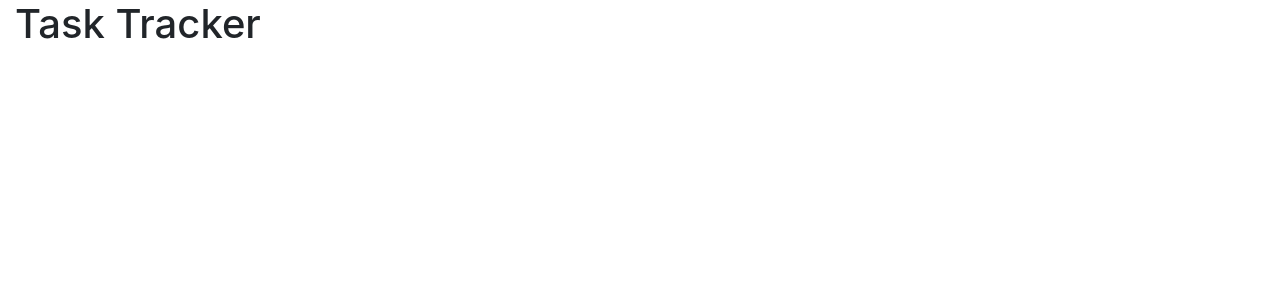
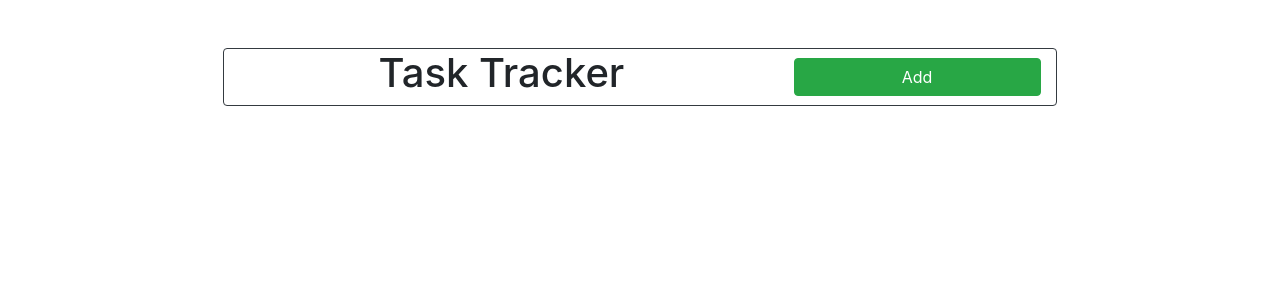
Before and after one commit to afoster44/React-Task-Tracker, a React (Create React App) app: page / in a window 1280 px wide. Shown: the top 300 px of the page. Built offline with nearby package versions, Linux system fonts and the light colour scheme.

Commit message:
Components, props and onClick

```diff
--- a/src/App.js
+++ b/src/App.js
@@ -4,7 +4,7 @@ function App() {
   return (
     <div className="App">
       <div className="container-fluid">
-        <div className="row">
+        <div className="col-sm-8 offset-2 mt-5 card border-dark">
           <Header />
         </div>
       </div>
--- /dev/null
+++ b/src/components/Button.js
@@ -0,0 +1,22 @@
+import PropTypes from "prop-types";
+
+const Button = ({ text, onClick }) => {
+  return (
+    <div className="col-sm-4 text-right d-flex align-items-center">
+      <button onClick={onClick} className="btn btn-success btn-block">
+        {text}
+      </button>
+    </div>
+  );
+};
+
+Button.defaultProps = {
+  text: "Add",
+};
+
+Button.propTypes = {
+  text: PropTypes.string,
+  onClick: PropTypes.func.isRequired,
+};
+
+export default Button;
--- a/src/components/Header.js
+++ b/src/components/Header.js
@@ -1,11 +1,26 @@
+import PropTypes from "prop-types";
+import Button from "./Button";
+
 const Header = ({ title }) => {
+  function onClick() {
+    console.log("click");
+  }
   return (
     <header>
-      <div className="col-12">
-        <h1>{title}</h1>
+      <div className="row">
+        <div className="col-sm-8 text-center">
+          <h1>{title}</h1>
+        </div>
+        <Button text="Add" onClick={onClick} />
       </div>
     </header>
   );
+};
+
+//below we can actually assign types to exactly what our data is supposed to be for even deeper error handling and insuring that we are getting the proper data types. You can also put .isRequired if the value has to be sent.
+
+Header.propTypes = {
+  title: PropTypes.string.isRequired,
 };
 
 //we can use defaultProps like so if not passing props to keep our code dynamic and DRY if doing this make sure to take in an object...if you are taking in a prop to the Header take in (props)
```
